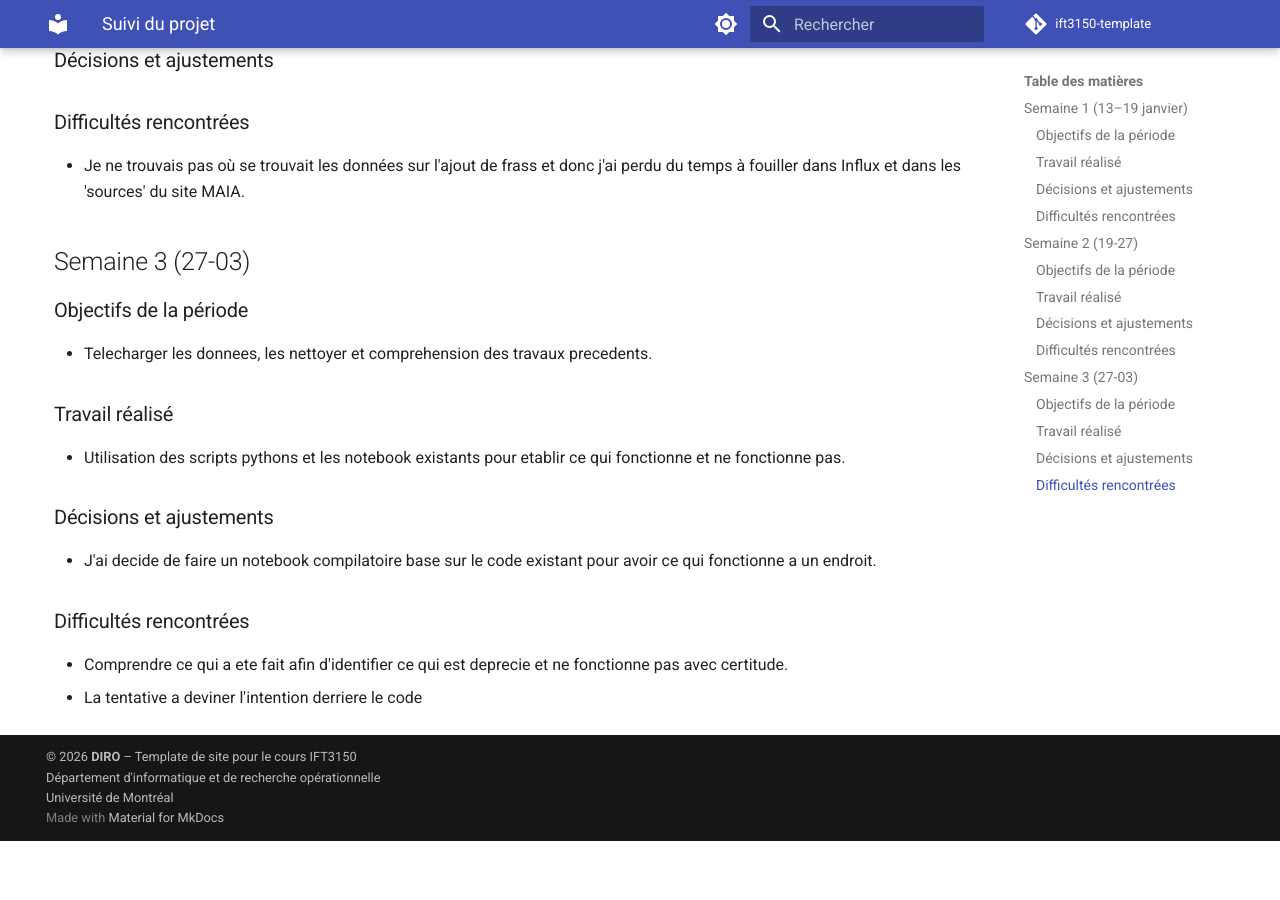
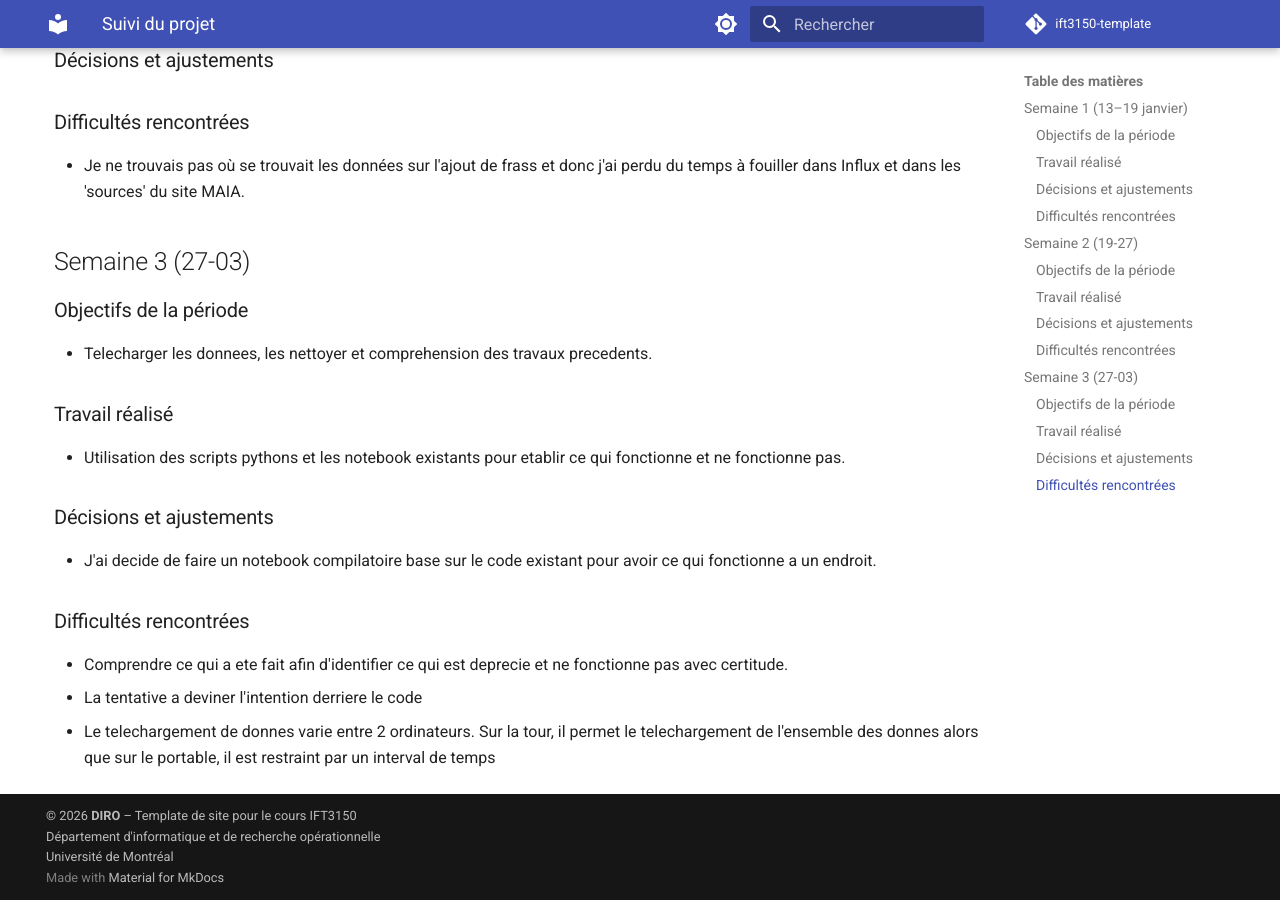
Before and after one commit to YanShek/IFT3150-AquaFluxRapport, an MkDocs documentation site: the page built from docs/suivi.md, in a window 1280 px wide and 900 px high, scrolled down 1209 px. Built offline with MkDocs 1.6.1 and Material for MkDocs 9.7.7, drawn with Linux system fonts in a browser that asks for light colours; emoji names are drawn with the system emoji font; comment, search, counter and statistics services are not loaded; before the commit the page ends 2050 px from its top, so only the background shows below that.

Commit message:
Ajout de difficultés rencontrées concernant le téléchargement des données sur différents ordinateurs.

```diff
--- a/docs/suivi.md
+++ b/docs/suivi.md
@@ -69,3 +69,4 @@ Résolution du probleme en utilisant les outils développeurs du navigateur.
 ### Difficultés rencontrées
 - Comprendre ce qui a ete fait afin d'identifier ce qui est deprecie et ne fonctionne pas avec certitude.
 - La tentative a deviner l'intention derriere le code
+- Le telechargement de donnes varie entre 2 ordinateurs. Sur la tour, il permet le telechargement de l'ensemble des donnes alors que sur le portable, il est restraint par un interval de temps
```
